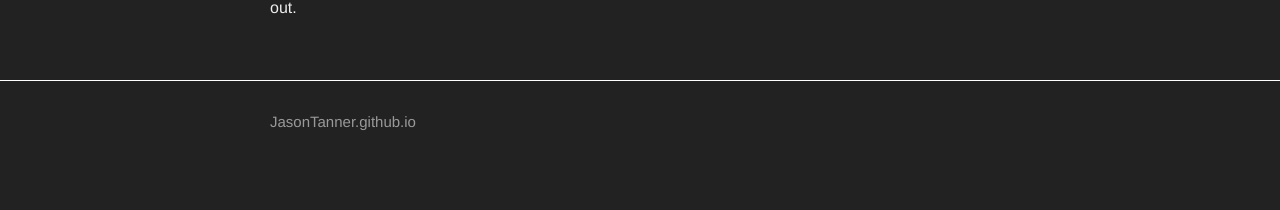
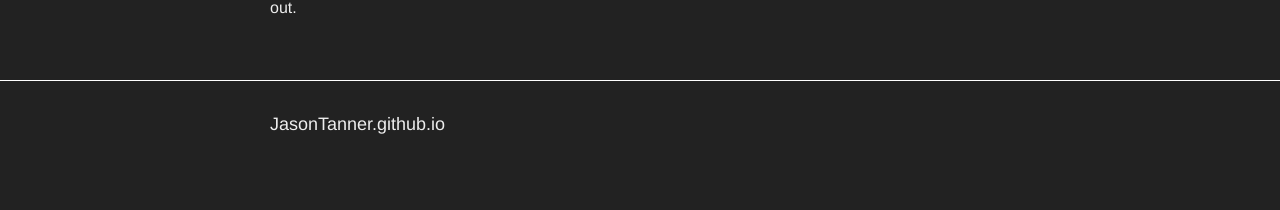
Before and after one commit to JasonTanner/JasonTanner.github.io, a Jekyll site: the page built from index.md, in a window 1280 px wide. Shown: the part 1056-1266 px from the top of the page. Built offline with Jekyll 4.4.1, drawn with Linux system fonts in a browser that asks for light colours; our own code applies the rules of GitHub Pages for plain Markdown files.

Commit message:
Update footer.html

```diff
--- a/_includes/footer.html
+++ b/_includes/footer.html
@@ -3,10 +3,11 @@
   <div class="wrapper">
 
 
+    <h2 class="footer-heading">{{ site.title }}</h2>
     <div class="footer-col-wrapper">
       <div class="footer-col footer-col-1">
         <ul class="contact-list">
-          <li>{{ site.title }}</li>
+
           <li><a href="mailto:{{ site.email }}">{{ site.email }}</a></li>
         </ul>
       </div>
```
